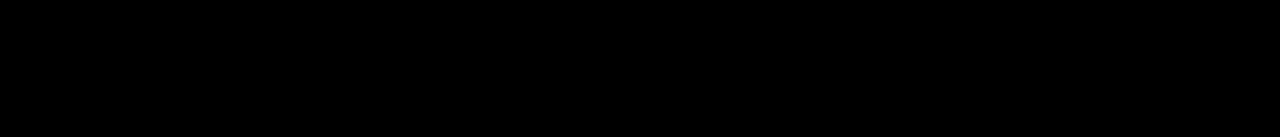
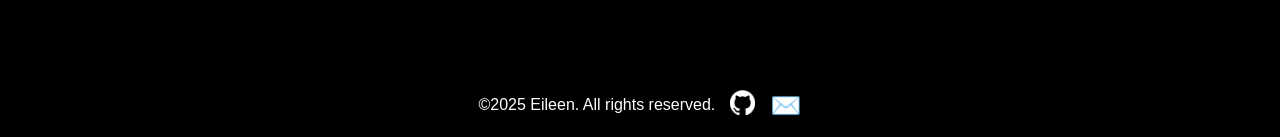
Before and after one commit to eileen819/newflix, a React (Vite) app: page / in a window 1280 px wide. Shown: the part 986-1123 px from the top of the page. Before the commit the page ends 1056 px from the top, so only its background shows below. Built offline with nearby package versions, Linux system fonts and the light colour scheme; no server answers.

Commit message:
Footer 추가

```diff
--- a/src/App.tsx
+++ b/src/App.tsx
@@ -1,3 +1,4 @@
+import Footer from "components/Footer";
 import Header from "components/header/Header";
 import Router from "Router";
 import { GlobalStyle } from "style/GlobalStyle";
@@ -8,6 +9,7 @@ function App() {
       <GlobalStyle />
       <Header />
       <Router />
+      <Footer />
     </>
   );
 }
--- /dev/null
+++ b/src/components/Footer.tsx
@@ -0,0 +1,44 @@
+import styled from "styled-components";
+
+const Container = styled.footer`
+  display: flex;
+  justify-content: center;
+  align-items: center;
+  gap: 15px;
+  padding: 20px 0;
+`;
+
+const Copyright = styled.p`
+  color: ${(props) => props.theme.white.lighter};
+`;
+
+const LinkTo = styled.a`
+  span {
+    font-size: 25px;
+  }
+`;
+
+const Icon = styled.img`
+  width: 25px;
+  height: 25px;
+`;
+
+export default function Footer() {
+  const year = new Date().getFullYear();
+
+  return (
+    <Container>
+      <Copyright>&copy;{year} Eileen. All rights reserved.</Copyright>
+      <LinkTo
+        href="https://github.com/eileen819"
+        target="_blank"
+        rel="noopener noreferrer"
+      >
+        <Icon src="/github-mark-white.png" alt="GitHub" />
+      </LinkTo>
+      <LinkTo href="mailto:eileen.ju.8819@gmail.com">
+        <span>✉️</span>
+      </LinkTo>
+    </Container>
+  );
+}
```
Also changed, not shown: public/github-mark-white.png (added).
